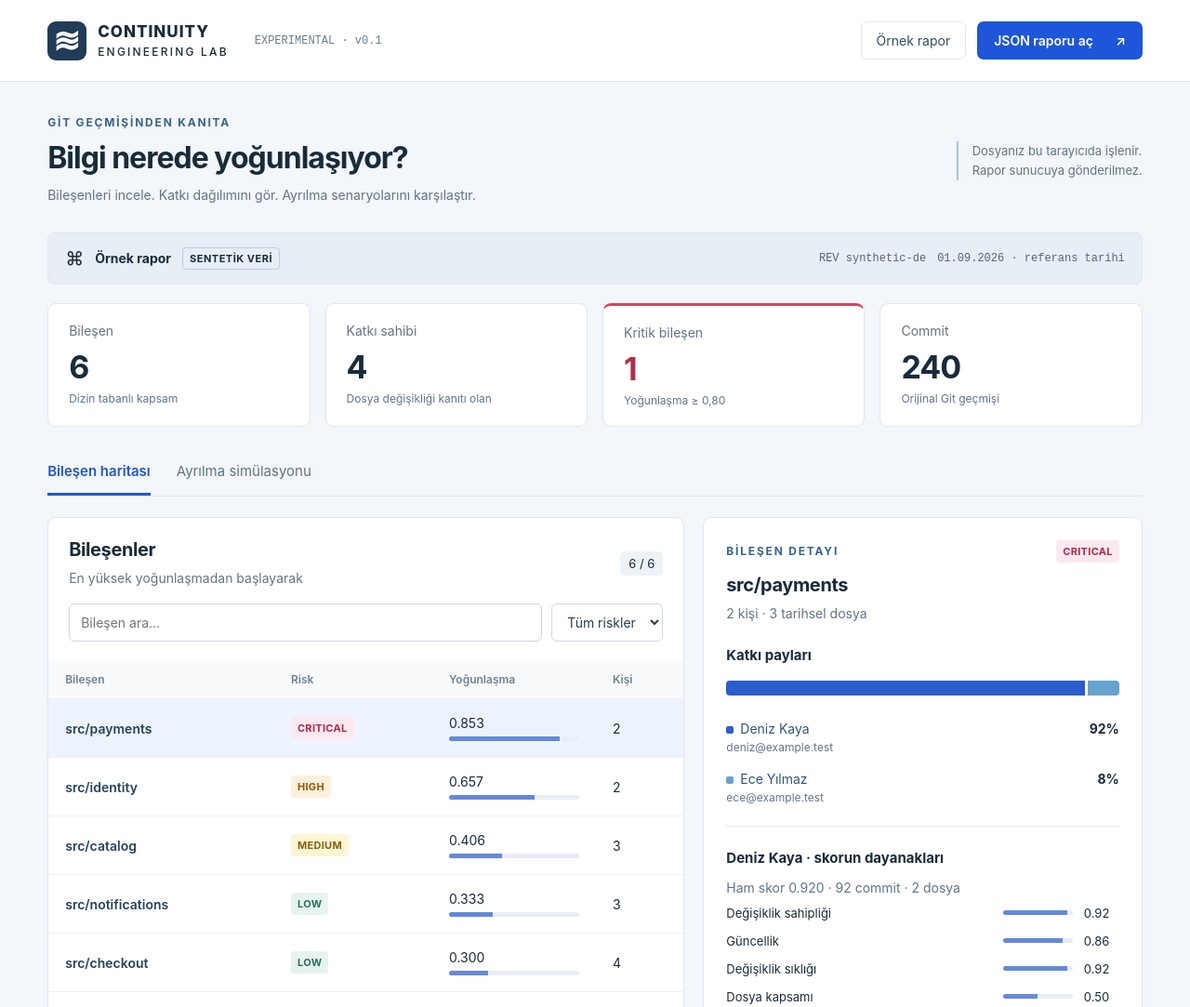
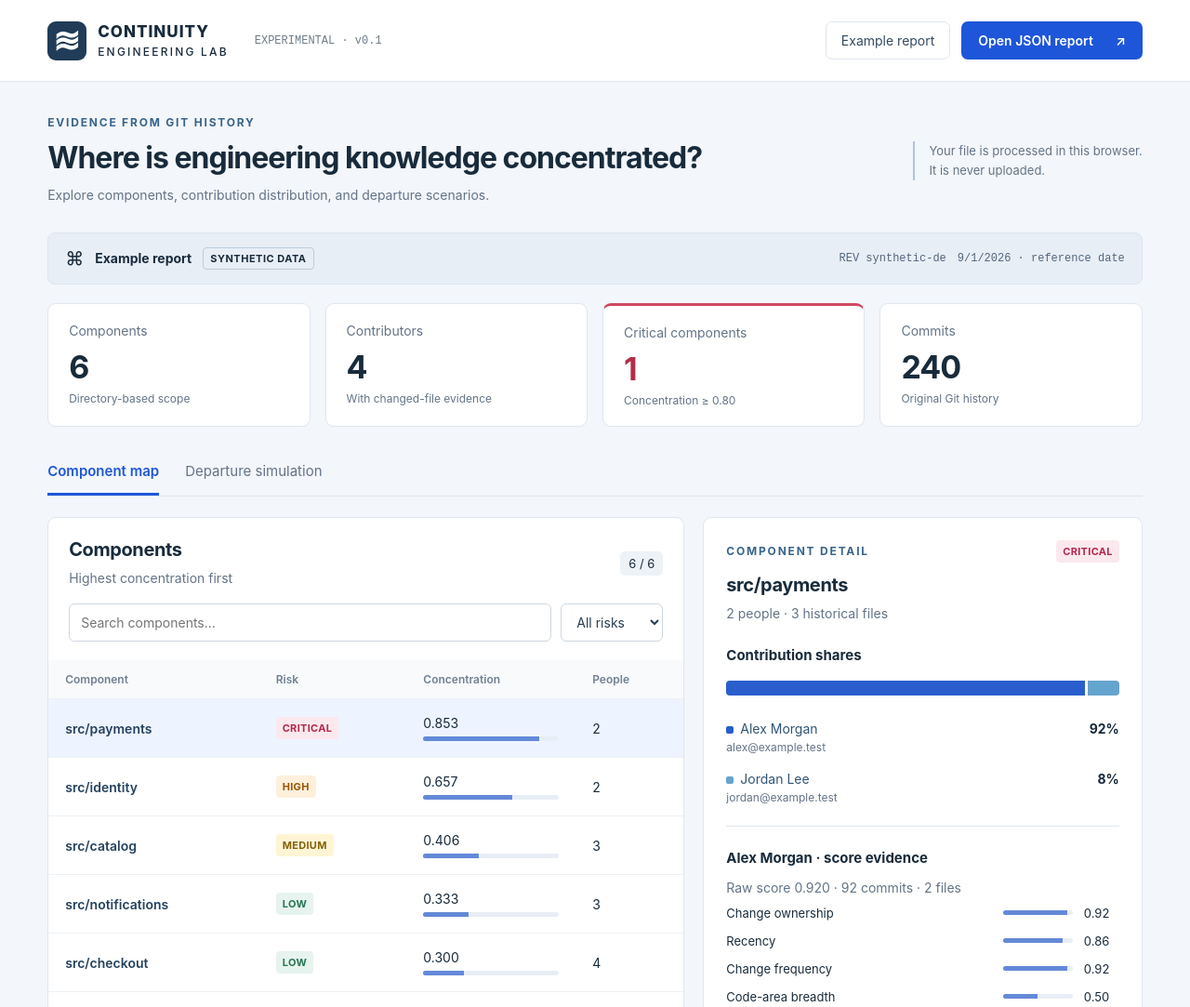
Before and after one commit to engineering-continuity-labs/engineering-continuity-lab, a website: page ui/dist/index.html in a window 1280 px wide. Shown: the top 1083 px of the page at 93% size. Drawn offline with Linux system fonts and the light colour scheme.

Commit message:
chore: prepare v0.1 for public showcase

```diff
--- a/ui/dist/app.js
+++ b/ui/dist/app.js
@@ -1,52 +1,44 @@
 import{validateReport,departure,demoReport,signalNames}from'./model.js';
 const $=id=>document.getElementById(id),esc=x=>String(x).replace(/[&<>"']/g,c=>({'&':'&amp;','<':'&lt;','>':'&gt;','"':'&quot;',"'":'&#39;'}[c]));
-const pct=x=>(x*100).toLocaleString('tr-TR',{maximumFractionDigits:1})+'%',num=x=>x.toLocaleString('tr-TR');
+const pct=x=>(x*100).toLocaleString('en-US',{maximumFractionDigits:1})+'%',num=x=>x.toLocaleString('en-US');
 const colors=['#295ecc','#65a4ce','#e4b85d','#8b83bc','#66a89a'];
 let report=demoReport(),selected=report.components[0].component,activePerson=null,view='overview';
 const badge=r=>`<span class="badge ${r}">${r}</span>`;
 function render(){
  const people=new Set(report.components.flatMap(c=>c.contributors.map(p=>p.contributor)));
- $('revision').textContent='REV '+report.revision.slice(0,12);$('reference').textContent=new Date(report.as_of).toLocaleDateString('tr-TR')+' · referans tarihi';
- const metrics=[['Bileşen',report.components.length,'Dizin tabanlı kapsam'],['Katkı sahibi',people.size,'Dosya değişikliği kanıtı olan'],['Kritik bileşen',report.components.filter(c=>c.risk==='CRITICAL').length,'Yoğunlaşma ≥ 0,80'],['Commit',report.commit_count,'Orijinal Git geçmişi']];
+ $('revision').textContent='REV '+report.revision.slice(0,12);$('reference').textContent=new Date(report.as_of).toLocaleDateString('en-US')+' · reference date';
+ const metrics=[['Components',report.components.length,'Directory-based scope'],['Contributors',people.size,'With changed-file evidence'],['Critical components',report.components.filter(c=>c.risk==='CRITICAL').length,'Concentration ≥ 0.80'],['Commits',report.commit_count,'Original Git history']];
  $('metrics').innerHTML=metrics.map(([label,value,note],i)=>`<article class="metric ${i===2?'critical':''}"><div class="label">${label}</div><div class="value">${num(value)}</div><div class="note">${note}</div></article>`).join('');
- const authors=[...new Map(report.components.flatMap(c=>c.contributors.map(p=>[p.contributor,p.name]))).entries()].sort((a,b)=>a[1].localeCompare(b[1]));
+ const authors=[...new Map(report.components.flatMap(c=>c.contributors.map(p=>[p.contributor,p.name]))).entries()].sort((a,b)=>a[1].localeCompare(b[1],'en'));
  const previous=$('person').value;$('person').innerHTML=authors.map(([id,name])=>`<option value="${esc(id)}">${esc(name)} · ${esc(id)}</option>`).join('');if(people.has(previous))$('person').value=previous;
  const f=report.filters||{},e=report.filter_evidence;
- $('scope').textContent=`Kapsam: ${report.components.length} bileşen. Sığ klon: ${report.shallow?'evet — geçmiş eksik':'hayır'}. Bot filtresi: ${f.exclude_bots?'açık':'kapalı'}. Üretilmiş dosya filtresi: ${f.exclude_generated?'açık':'kapalı'}. `+(e?`Dışlanan dosya değişikliği: ${e.excluded_file_changes} / ${e.input_file_changes}. `:'')+`Dosya desenleri: ${(f.paths||[]).join(', ')||'yok'}. Yazar desenleri: ${(f.authors||[]).join(', ')||'yok'}.`;
+ $('scope').textContent=`Scope: ${report.components.length} components. Shallow clone: ${report.shallow?'yes — history is incomplete':'no'}. Bot filter: ${f.exclude_bots?'enabled':'disabled'}. Generated-file filter: ${f.exclude_generated?'enabled':'disabled'}. `+(e?`Excluded file changes: ${e.excluded_file_changes} / ${e.input_file_changes}. `:'')+`Path patterns: ${(f.paths||[]).join(', ')||'none'}. Author patterns: ${(f.authors||[]).join(', ')||'none'}.`;
  renderComponents();renderDeparture();
 }
 function renderComponents(){
- const query=$('search').value.toLocaleLowerCase('tr');const risk=$('risk').value;
- const components=report.components.filter(c=>(!risk||c.risk===risk)&&c.component.toLocaleLowerCase('tr').includes(query)).sort((a,b)=>b.concentration-a.concentration||a.component.localeCompare(b.component));
+ const query=$('search').value.toLocaleLowerCase('en');const risk=$('risk').value;
+ const components=report.components.filter(c=>(!risk||c.risk===risk)&&c.component.toLocaleLowerCase('en').includes(query)).sort((a,b)=>b.concentration-a.concentration||a.component.localeCompare(b.component,'en'));
  if(!components.some(c=>c.component===selected)){selected=components[0]?.component;activePerson=null;}
  $('visible-count').textContent=components.length+' / '+report.components.length;$('empty').hidden=!!components.length;
  $('component-rows').innerHTML=components.map(c=>`<tr class="${selected===c.component?'selected':''}"><td><button class="component-link" data-component="${esc(c.component)}" aria-pressed="${selected===c.component}">${esc(c.component)}</button></td><td>${badge(c.risk)}</td><td>${c.concentration.toFixed(3)}<div class="bar"><span style="width:${c.concentration*100}%"></span></div></td><td>${c.contributors.length}</td></tr>`).join('');
  renderDetail();
 }
 function renderDetail(){
- const c=report.components.find(c=>c.component===selected);if(!c){$('detail').innerHTML='<h2>Bileşen seçimi</h2><p class="muted">Bu görünümde gösterilecek bileşen yok.</p>';return;}
+ const c=report.components.find(c=>c.component===selected);if(!c){$('detail').innerHTML='<h2>Component selection</h2><p class="muted">There are no components to display in this view.</p>';return;}
  const contributors=[...c.contributors].sort((a,b)=>b.share-a.share);const p=contributors.find(p=>p.contributor===activePerson)||contributors[0];activePerson=p.contributor;
- $('detail').innerHTML=`<div class="detail-top"><p class="eyebrow">BİLEŞEN DETAYI</p>${badge(c.risk)}</div><h2>${esc(c.component)}</h2><p class="muted">${contributors.length} kişi · ${new Set(contributors.flatMap(p=>p.files)).size} tarihsel dosya</p><h3>Katkı payları</h3><div class="distribution" aria-label="Katkı payı dağılımı">${contributors.map((p,i)=>`<span style="width:${p.share*100}%;background:${colors[i%colors.length]}"></span>`).join('')}</div>${contributors.map((p,i)=>`<div class="contributor"><button data-contributor="${esc(p.contributor)}" aria-pressed="${p.contributor===activePerson}"><span class="swatch" style="background:${colors[i%colors.length]}"></span>${esc(p.name)}<small>${esc(p.contributor)}</small></button><strong>${pct(p.share)}</strong></div>`).join('')}<div class="signals"><h3>${esc(p.name)} · skorun dayanakları</h3><p class="muted">Ham skor ${p.score.toFixed(3)} · ${p.commits} commit · ${p.files.length} dosya</p>${Object.entries(signalNames).map(([key,name])=>`<div class="signal"><span>${name}</span><div class="bar"><span style="width:${p.signals[key]*100}%"></span></div><span>${p.signals[key].toFixed(2)}</span></div>`).join('')}</div><details class="evidence"><summary>Dosya kanıtları (${p.files.length})</summary><ul>${p.files.map(f=>`<li>${esc(f)}</li>`).join('')}</ul></details>`;
+ $('detail').innerHTML=`<div class="detail-top"><p class="eyebrow">COMPONENT DETAIL</p>${badge(c.risk)}</div><h2>${esc(c.component)}</h2><p class="muted">${contributors.length} people · ${new Set(contributors.flatMap(p=>p.files)).size} historical files</p><h3>Contribution shares</h3><div class="distribution" aria-label="Contribution share distribution">${contributors.map((p,i)=>`<span style="width:${p.share*100}%;background:${colors[i%colors.length]}"></span>`).join('')}</div>${contributors.map((p,i)=>`<div class="contributor"><button data-contributor="${esc(p.contributor)}" aria-pressed="${p.contributor===activePerson}"><span class="swatch" style="background:${colors[i%colors.length]}"></span>${esc(p.name)}<small>${esc(p.contributor)}</small></button><strong>${pct(p.share)}</strong></div>`).join('')}<div class="signals"><h3>${esc(p.name)} · score evidence</h3><p class="muted">Raw score ${p.score.toFixed(3)} · ${p.commits} commits · ${p.files.length} files</p>${Object.entries(signalNames).map(([key,name])=>`<div class="signal"><span>${name}</span><div class="bar"><span style="width:${p.signals[key]*100}%"></span></div><span>${p.signals[key].toFixed(2)}</span></div>`).join('')}</div><details class="evidence"><summary>File evidence (${p.files.length})</summary><ul>${p.files.map(f=>`<li>${esc(f)}</li>`).join('')}</ul></details>`;
 }
 function renderDeparture(){
  const impacts=departure(report,$('person').value);
- $('impact-summary').textContent=impacts.length?`${impacts.length} etkilenen bileşen · ${impacts.filter(i=>!i.successor).length} bileşende dosya örtüşmesi olan halef yok`:'Simülasyon için katkı sahibi bulunamadı.';
- $('impact-rows').innerHTML=impacts.map(i=>`<tr><td>${esc(i.component)}</td><td><strong>${pct(i.loss)}</strong><div class="bar"><span style="width:${i.loss*100}%"></span></div></td><td>${i.successor?esc(i.successor.name):'Kanıtlanan aday yok'}</td><td>${i.successor?pct(i.successor.overlap):'—'}</td><td><details><summary>${i.remaining.length} kişi · ${i.uncovered.length} dosya</summary><p>${i.remaining.map(p=>esc(p.name)+' ('+esc(p.contributor)+')').join('<br>')||'Kalan katkı sahibi yok.'}</p><p>${i.uncovered.map(esc).join('<br>')||'Sahipsiz tarihsel dosya yok.'}</p></details></td></tr>`).join('');
+ $('impact-summary').textContent=impacts.length?`${impacts.length} affected components · ${impacts.filter(i=>!i.successor).length} components have no successor with evidenced file overlap`:'No contributor is available for simulation.';
+ $('impact-rows').innerHTML=impacts.map(i=>`<tr><td>${esc(i.component)}</td><td><strong>${pct(i.loss)}</strong><div class="bar"><span style="width:${i.loss*100}%"></span></div></td><td>${i.successor?esc(i.successor.name):'No evidenced candidate'}</td><td>${i.successor?pct(i.successor.overlap):'—'}</td><td><details><summary>${i.remaining.length} people · ${i.uncovered.length} files</summary><p>${i.remaining.map(p=>esc(p.name)+' ('+esc(p.contributor)+')').join('<br>')||'No remaining contributors.'}</p><p>${i.uncovered.map(esc).join('<br>')||'No uncovered historical files.'}</p></details></td></tr>`).join('');
 }
 function setView(next){view=next;for(const name of ['overview','departure']){$(name).hidden=name!==next;$(name+'-tab').classList.toggle('active',name===next);$(name+'-tab').setAttribute('aria-pressed',String(name===next));}}
 $('overview-tab').onclick=()=>setView('overview');$('departure-tab').onclick=()=>setView('departure');
 $('search').oninput=renderComponents;$('risk').onchange=renderComponents;$('person').onchange=renderDeparture;
 $('component-rows').onclick=e=>{const button=e.target.closest('[data-component]');if(button){selected=button.dataset.component;activePerson=null;renderComponents();}};
 $('detail').onclick=e=>{const button=e.target.closest('[data-contributor]');if(button){activePerson=button.dataset.contributor;renderDetail();}};
-function load(data,name,demo=false){report=validateReport(data);selected=report.components[0]?.component;activePerson=null;$('search').value='';$('risk').value='';$('source-name').textContent=name;$('source-type').textContent=demo?'SENTETİK VERİ':'YEREL JSON';$('message').textContent=report.shallow?'Bu rapor sığ klondan üretilmiş; eksik geçmiş riskleri etkileyebilir.':'';render();}
-$('demo').onclick=()=>load(demoReport(),'Örnek rapor',true);
-$('upload').onchange=async e=>{const file=e.target.files[0];if(!file)return;try{if(file.size>30*1024*1024)throw Error('Dosya 30 MB sınırını aşıyor. Daha küçük bir rapor seçin.');load(JSON.parse(await file.text()),file.name);}catch(error){$('message').textContent=error instanceof SyntaxError?'JSON okunamadı. Dosyanın geçerli JSON içerdiğini kontrol edin.':error.message;}finally{e.target.value='';}};
+function load(data,name,demo=false){report=validateReport(data);selected=report.components[0]?.component;activePerson=null;$('search').value='';$('risk').value='';$('source-name').textContent=name;$('source-type').textContent=demo?'SYNTHETIC DATA':'LOCAL JSON';$('message').textContent=report.shallow?'This report was created from a shallow clone; incomplete history can affect the results.':'';render();}
+$('demo').onclick=()=>load(demoReport(),'Example report',true);
+$('upload').onchange=async e=>{const file=e.target.files[0];if(!file)return;try{if(file.size>30*1024*1024)throw Error('The file exceeds the 30 MB limit. Select a smaller report.');load(JSON.parse(await file.text()),file.name);}catch(error){$('message').textContent=error instanceof SyntaxError?'The JSON could not be read. Confirm that the file contains valid JSON.':error.message;}finally{e.target.value='';}};
 render();
-// Optional imperative tools share the exact visible application state.
-if(document.modelContext?.registerTool){
- const lifecycle=new AbortController();
- addEventListener('pagehide',()=>lifecycle.abort(),{once:true});
- for(const tool of [{name:'show_departure_scenario',description:'Select a contributor in the loaded report and show their departure scenario.',inputSchema:{type:'object',properties:{contributor:{type:'string'}},required:['contributor'],additionalProperties:false},annotations:{readOnlyHint:false,untrustedContentHint:true},execute(input){if(!input||typeof input.contributor!=='string'||!report.components.some(c=>c.contributors.some(p=>p.contributor===input.contributor)))throw Error('Unknown contributor');$('person').value=input.contributor;setView('departure');renderDeparture();return{contributor:input.contributor,impacts:departure(report,input.contributor).map(i=>({component:i.component,loss:i.loss,successor:i.successor?.contributor||null}))};}}]){
-  try{Promise.resolve(document.modelContext.registerTool(tool,{signal:lifecycle.signal})).catch(()=>{});}catch{}
- }
-}
--- a/ui/dist/index.html
+++ b/ui/dist/index.html
@@ -1,17 +1,17 @@
 <!doctype html>
-<html lang="tr">
-<head><meta charset="utf-8"><meta name="viewport" content="width=device-width,initial-scale=1"><meta name="description" content="Git geçmişi raporlarından bilgi yoğunlaşmasını ve devamlılık riskini inceleyin."><title>Engineering Continuity Lab</title><link rel="stylesheet" href="styles.css"></head>
+<html lang="en">
+<head><meta charset="utf-8"><meta name="viewport" content="width=device-width,initial-scale=1"><meta name="description" content="Explore engineering knowledge concentration and continuity risk from Git history reports."><title>Engineering Continuity Lab</title><link rel="stylesheet" href="styles.css"></head>
 <body>
-<header><a class="brand" href="#"><span class="mark">≋</span><span>CONTINUITY<span class="brand-sub">ENGINEERING LAB</span></span></a><span class="version">EXPERIMENTAL · v0.1</span><div class="header-actions"><button id="demo" class="quiet">Örnek rapor</button><label class="button" for="upload">JSON raporu aç <span aria-hidden="true">↗</span></label><input id="upload" type="file" accept=".json,application/json" class="file-input"></div></header>
+<header><a class="brand" href="#"><span class="mark">≋</span><span>CONTINUITY<span class="brand-sub">ENGINEERING LAB</span></span></a><span class="version">EXPERIMENTAL · v0.1</span><div class="header-actions"><button id="demo" class="quiet">Example report</button><label class="button" for="upload">Open JSON report <span aria-hidden="true">↗</span></label><input id="upload" type="file" accept=".json,application/json" class="file-input"></div></header>
 <main>
-<div class="intro"><div><p class="eyebrow">GİT GEÇMİŞİNDEN KANITA</p><h1>Bilgi nerede yoğunlaşıyor?</h1><p class="muted">Bileşenleri incele. Katkı dağılımını gör. Ayrılma senaryolarını karşılaştır.</p></div><span class="privacy">Dosyanız bu tarayıcıda işlenir.<br>Rapor sunucuya gönderilmez.</span></div>
+<div class="intro"><div><p class="eyebrow">EVIDENCE FROM GIT HISTORY</p><h1>Where is engineering knowledge concentrated?</h1><p class="muted">Explore components, contribution distribution, and departure scenarios.</p></div><span class="privacy">Your file is processed in this browser.<br>It is never uploaded.</span></div>
 <div id="message" role="status" aria-live="polite"></div>
-<section class="source" aria-label="Rapor kaynağı"><div><span class="source-icon" aria-hidden="true">⌘</span><strong id="source-name">Örnek rapor</strong><span id="source-type" class="tag">SENTETİK VERİ</span></div><div class="source-meta"><span id="revision"></span><span id="reference"></span></div></section>
-<section id="metrics" class="metrics" aria-label="Rapor özeti"></section>
-<nav class="tabs" aria-label="Analiz görünümü"><button id="overview-tab" class="active" aria-pressed="true">Bileşen haritası</button><button id="departure-tab" aria-pressed="false">Ayrılma simülasyonu</button></nav>
-<section id="overview"><div class="workspace"><section class="panel components"><div class="panel-title"><div><h2>Bileşenler</h2><p class="muted">En yüksek yoğunlaşmadan başlayarak</p></div><span id="visible-count" class="count"></span></div><div class="toolbar"><input id="search" type="search" aria-label="Bileşen ara" placeholder="Bileşen ara…"><select id="risk" aria-label="Risk seviyesi"><option value="">Tüm riskler</option>CRITICAL</option><option>HIGH</option><option>MEDIUM</option><option>LOW</option></select></div><div class="table-scroll"><table><thead><tr><th>Bileşen</th><th>Risk</th><th>Yoğunlaşma</th><th>Kişi</th></tr></thead><tbody id="component-rows"></tbody></table></div><p id="empty" class="empty" hidden>Eşleşen bileşen yok.</p></section><aside id="detail" class="panel detail" aria-label="Bileşen detayı"></aside></div></section>
-<section id="departure" hidden><div class="panel simulation"><div><p class="eyebrow">SENARYO ANALİZİ</p><h2>Bir katkı sahibi ayrılırsa?</h2><p class="muted">Kayıp tahmini, kişinin mevcut skor payıdır. Gerçek bilgi kaybını ölçmez.</p></div><label>Katkı sahibi<select id="person"></select></label></div><div id="impact-summary" class="impact-summary"></div><div class="panel table-scroll"><table><thead><tr><th>Bileşen</th><th>Modellenen kayıp</th><th>Halef adayı</th><th>Dosya örtüşmesi</th><th>Kalan kişiler / sahipsiz dosyalar</th></tr></thead><tbody id="impact-rows"></tbody></table></div></section>
-<details class="method"><summary>Rapor kapsamı ve filtreler</summary><div id="scope"></div><p>Bot ve üretilmiş dosya filtreleri analiz sırasında uygulanır. Filtreli karşılaştırma için aşağıdaki komutla yeni JSON üretip açın:</p><code>continuity analyze --repo /path/to/repo --component-depth 2 --exclude-bots --exclude-generated &gt; report.json</code></details>
-<footer><span class="warning-icon">!</span><p><strong>Git aktivitesi, bilginin yalnızca bir göstergesidir.</strong> Skorlar ve risk eşikleri deneyseldir. Bulguları ekip bağlamıyla birlikte değerlendirin.</p><span class="footer-label">EVIDENCE BEFORE ASSUMPTIONS</span></footer>
+<section class="source" aria-label="Report source"><div><span class="source-icon" aria-hidden="true">⌘</span><strong id="source-name">Example report</strong><span id="source-type" class="tag">SYNTHETIC DATA</span></div><div class="source-meta"><span id="revision"></span><span id="reference"></span></div></section>
+<section id="metrics" class="metrics" aria-label="Report summary"></section>
+<nav class="tabs" aria-label="Analysis view"><button id="overview-tab" class="active" aria-pressed="true">Component map</button><button id="departure-tab" aria-pressed="false">Departure simulation</button></nav>
+<section id="overview"><div class="workspace"><section class="panel components"><div class="panel-title"><div><h2>Components</h2><p class="muted">Highest concentration first</p></div><span id="visible-count" class="count"></span></div><div class="toolbar"><input id="search" type="search" aria-label="Search components" placeholder="Search components…"><select id="risk" aria-label="Risk level"><option value="">All risks</option><option>CRITICAL</option><option>HIGH</option><option>MEDIUM</option><option>LOW</option></select></div><div class="table-scroll"><table><thead><tr><th>Component</th><th>Risk</th><th>Concentration</th><th>People</th></tr></thead><tbody id="component-rows"></tbody></table></div><p id="empty" class="empty" hidden>No matching components.</p></section><aside id="detail" class="panel detail" aria-label="Component details"></aside></div></section>
+<section id="departure" hidden><div class="panel simulation"><div><p class="eyebrow">SCENARIO ANALYSIS</p><h2>What happens if a contributor leaves?</h2><p class="muted">Estimated loss is the contributor’s current score share. It does not measure actual knowledge loss.</p></div><label>Contributor<select id="person"></select></label></div><div id="impact-summary" class="impact-summary"></div><div class="panel table-scroll"><table><thead><tr><th>Component</th><th>Modeled loss</th><th>Successor candidate</th><th>File overlap</th><th>Remaining people / uncovered files</th></tr></thead><tbody id="impact-rows"></tbody></table></div></section>
+<details class="method"><summary>Report scope and filters</summary><div id="scope"></div><p>Bot and generated-file filters are applied when the report is created. Generate a filtered report with:</p><code>continuity analyze --repo /path/to/repo --component-depth 2 --exclude-bots --exclude-generated &gt; report.json</code></details>
+<footer><span class="warning-icon">!</span><p><strong>Git activity is only a proxy for knowledge.</strong> Scores and risk thresholds are experimental. Assess findings alongside team context.</p><span class="footer-label">EVIDENCE BEFORE ASSUMPTIONS</span></footer>
 </main><script type="module" src="app.js"></script>
 </body></html>
--- a/ui/dist/model.js
+++ b/ui/dist/model.js
@@ -1,8 +1,8 @@
-export const signalNames={change_ownership:'Değişiklik sahipliği',recency:'Güncellik',change_frequency:'Değişiklik sıklığı',code_area_breadth:'Dosya kapsamı',unique_contribution:'Benzersiz katkı',historical_persistence:'Zamansal süreklilik'};
+export const signalNames={change_ownership:'Change ownership',recency:'Recency',change_frequency:'Change frequency',code_area_breadth:'Code-area breadth',unique_contribution:'Unique contribution',historical_persistence:'Historical persistence'};
 export const riskOf=x=>x>=.8?'CRITICAL':x>=.6?'HIGH':x>=.4?'MEDIUM':'LOW';
 const finite=(v,min=0,max=1)=>typeof v==='number'&&Number.isFinite(v)&&v>=min&&v<=max;
 export function validateReport(r){
- const fail=()=>{throw Error('Geçerli bir continuity analyze JSON raporu seçin. Kişi ve simülasyon raporları desteklenmiyor.');};
+ const fail=()=>{throw Error('Select a valid continuity analyze JSON report. Person and departure exports are not supported here.');};
  if(!r||r.model!=='experimental-v0.1'||!Array.isArray(r.components)||typeof r.revision!=='string'||typeof r.as_of!=='string'||!Number.isFinite(Date.parse(r.as_of))||!Number.isInteger(r.commit_count)||r.commit_count<0)fail();
  if(r.filters!==undefined&&(!r.filters||typeof r.filters!=='object'||['paths','authors'].some(k=>r.filters[k]!==undefined&&(!Array.isArray(r.filters[k])||r.filters[k].some(v=>typeof v!=='string')))))fail();
  if(r.filter_evidence!==undefined&&(!r.filter_evidence||!Number.isInteger(r.filter_evidence.excluded_file_changes)||!Number.isInteger(r.filter_evidence.input_file_changes)))fail();
@@ -28,7 +28,7 @@ export function departure(report,who){
  }).sort((a,b)=>b.loss-a.loss||(a.component<b.component?-1:1));
 }
 export function demoReport(){
- const people=[['Deniz Kaya','deniz@example.test'],['Ece Yılmaz','ece@example.test'],['Can Aras','can@example.test'],['Ada Demir','ada@example.test']];
+ const people=[['Alex Morgan','alex@example.test'],['Jordan Lee','jordan@example.test'],['Casey Patel','casey@example.test'],['Sam Rivera','sam@example.test']];
  const components=[['src/payments',[.92,.08]],['src/identity',[.78,.22]],['src/catalog',[.53,.32,.15]],['src/checkout',[.40,.30,.20,.10]],['src/notifications',[.34,.33,.33]],['tests/integration',[.25,.25,.25,.25]]].map(([component,shares],i)=>{
   const contributors=shares.map((share,j)=>({contributor:people[(i+j)%4][1],name:people[(i+j)%4][0],share,score:share,commits:Math.round(share*100),files:[`${component}/shared.cs`,`${component}/area-${j}.cs`],signals:{change_ownership:share,recency:.86-j*.12,change_frequency:share,code_area_breadth:.5,unique_contribution:.25,historical_persistence:.8-j*.1}}));
   const concentration=shares.reduce((s,x)=>s+x*x,0);return{component,concentration,risk:riskOf(concentration),contributors};
```
Also changed, not shown: .github/workflows/ci.yml (added), README.md, 1 other file.
